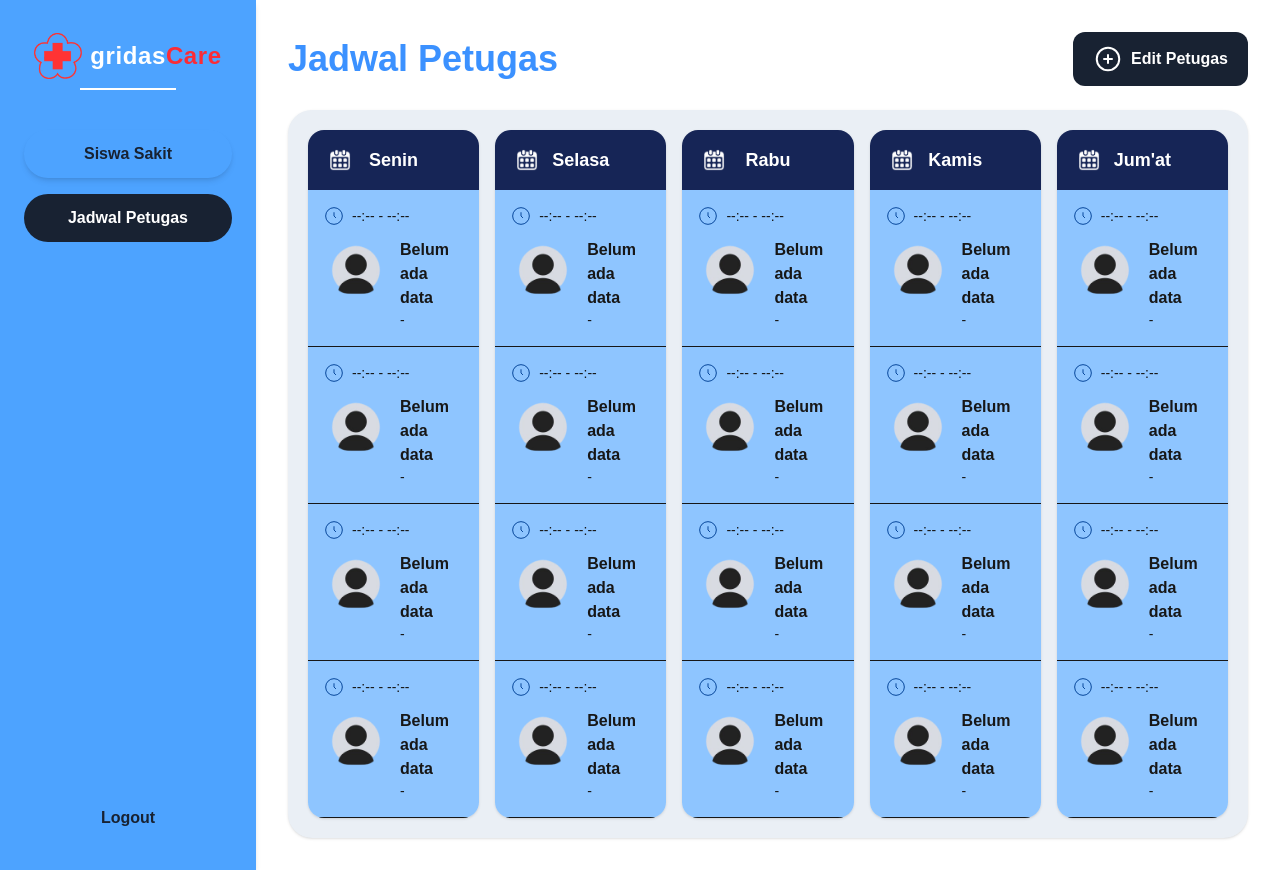
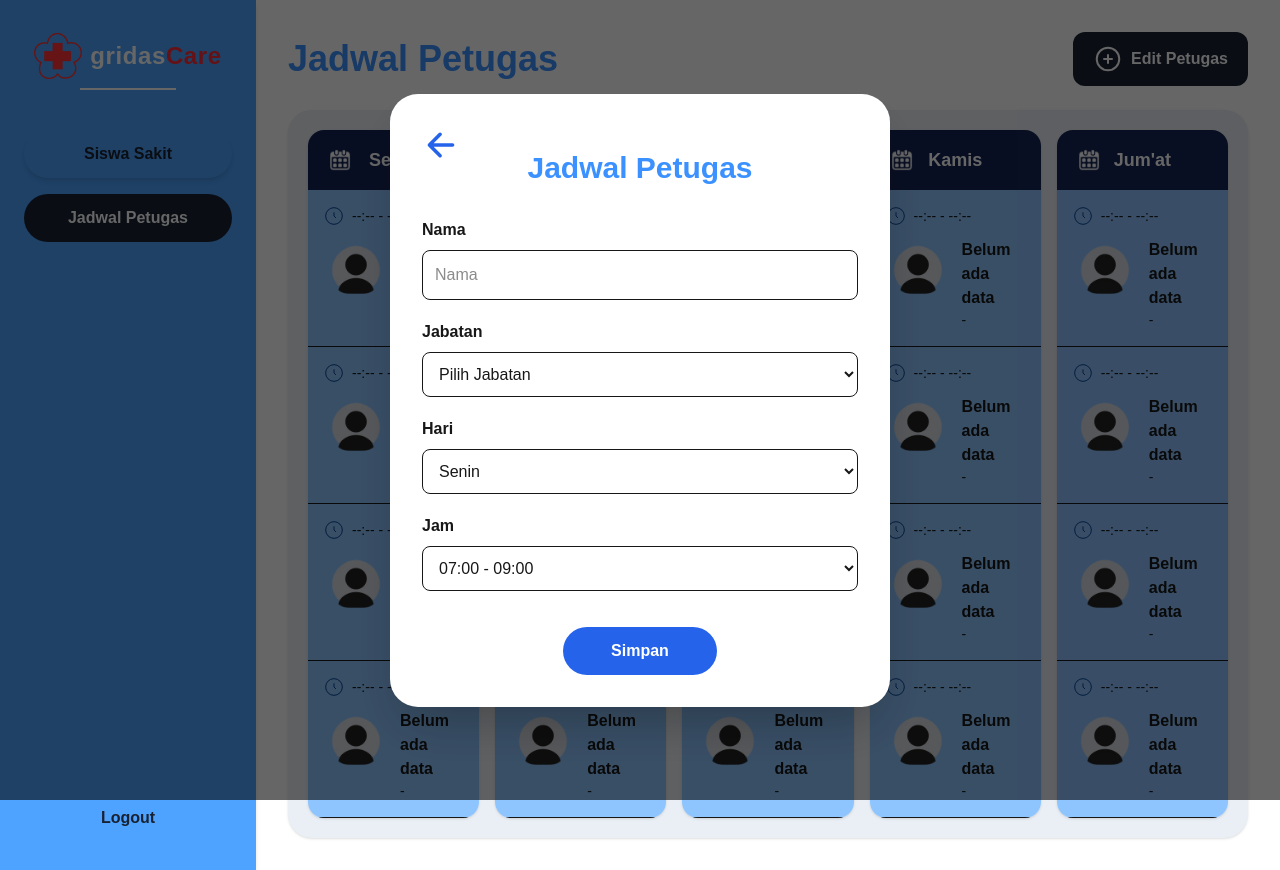
Before and after one commit to dewikaniiaa64-arch/gridasCare, a Next.js app: page /adm/jadwal in a window 1280 px wide. Both pictures are taken after a click on the button "Edit Petugas". Built offline with nearby package versions, Linux system fonts and the light colour scheme; no server answers.

Commit message:
edit petugas

```diff
--- a/app/adm/jadwal/page.tsx
+++ b/app/adm/jadwal/page.tsx
@@ -1,10 +1,12 @@
 'use client';
 
 import { useEffect, useState } from 'react';
+import { IoArrowBack } from "react-icons/io5"
 
 export default function AdminJadwalPage() {
   const [dataJadwal, setDataJadwal] = useState<any[]>([]);
   const [loading, setLoading] = useState(true);
+  const [openModal, setOpenModal] = useState(false);
 
   const hariList = ['Senin', 'Selasa', 'Rabu', 'Kamis', "Jum'at"];
 
@@ -56,7 +58,10 @@ export default function AdminJadwalPage() {
           Jadwal Petugas
         </h1>
 
-       <button className="bg-[#182232] text-white px-5 py-3 rounded-xl font-semibold flex items-center gap-2 hover:bg-[#243246] transition">
+      <button
+  onClick={() => setOpenModal(true)}
+  className="bg-[#182232] text-white px-5 py-3 rounded-xl font-semibold flex items-center gap-2 hover:bg-[#243246] transition"
+>
   <svg
     width="30"
     height="30"
@@ -268,7 +273,94 @@ export default function AdminJadwalPage() {
         </div>
 
       </div>
+{openModal && (
+  <div className="fixed inset-0 z-50 flex items-center justify-center bg-black/60">
 
+    <div className="relative bg-white w-[500px] rounded-[28px] p-8 shadow-2xl">
+
+      {/* Tombol kembali */}
+      <button
+        onClick={() => setOpenModal(false)}
+        className="absolute top-8 left-8 text-[#2563EB]"
+      >
+       <IoArrowBack className="text-[38px]" />
+      </button>
+
+      <h2 className="text-center text-3xl font-bold text-[#3B91FF] mt-6 mb-8">
+        Jadwal Petugas
+      </h2>
+
+      <div className="space-y-5">
+
+        <div>
+          <label className="font-semibold block mb-2">
+            Nama
+          </label>
+
+          <input
+            type="text"
+            placeholder="Nama"
+            className="w-full border rounded-lg p-3"
+          />
+        </div>
+
+        <div>
+          <label className="font-semibold block mb-2">
+            Jabatan
+          </label>
+
+          <select className="w-full border rounded-lg p-3">
+            <option>Pilih Jabatan</option>
+            <option>Ketua</option>
+            <option>Wakil</option>
+            <option>Anggota</option>
+          </select>
+        </div>
+
+        <div>
+          <label className="font-semibold block mb-2">
+            Hari
+          </label>
+
+          <select className="w-full border rounded-lg p-3">
+            <option>Senin</option>
+            <option>Selasa</option>
+            <option>Rabu</option>
+            <option>Kamis</option>
+            <option>Jum'at</option>
+          </select>
+        </div>
+
+        <div>
+          <label className="font-semibold block mb-2">
+            Jam
+          </label>
+
+          <select className="w-full border rounded-lg p-3">
+            <option>07:00 - 09:00</option>
+            <option>09:00 - 11:00</option>
+            <option>11:00 - 13:00</option>
+            <option>13:00 - 15:00</option>
+          </select>
+        </div>
+
+        <div className="flex justify-center pt-4">
+
+          <button
+            onClick={() => setOpenModal(false)}
+            className="bg-[#2563EB] text-white px-12 py-3 rounded-full font-bold hover:bg-blue-700"
+          >
+            Simpan
+          </button>
+
+        </div>
+
+      </div>
+
+    </div>
+
+  </div>
+)}
     </div>
   );
 }
--- a/package.json
+++ b/package.json
@@ -13,7 +13,8 @@
     "lucide-react": "^1.26.0",
     "next": "16.2.10",
     "react": "19.2.4",
-    "react-dom": "19.2.4"
+    "react-dom": "19.2.4",
+    "react-icons": "^5.7.0"
   },
   "devDependencies": {
     "@tailwindcss/postcss": "^4",
```
Also changed, not shown: 1 other file (tests, documents, lock files or other folders).
